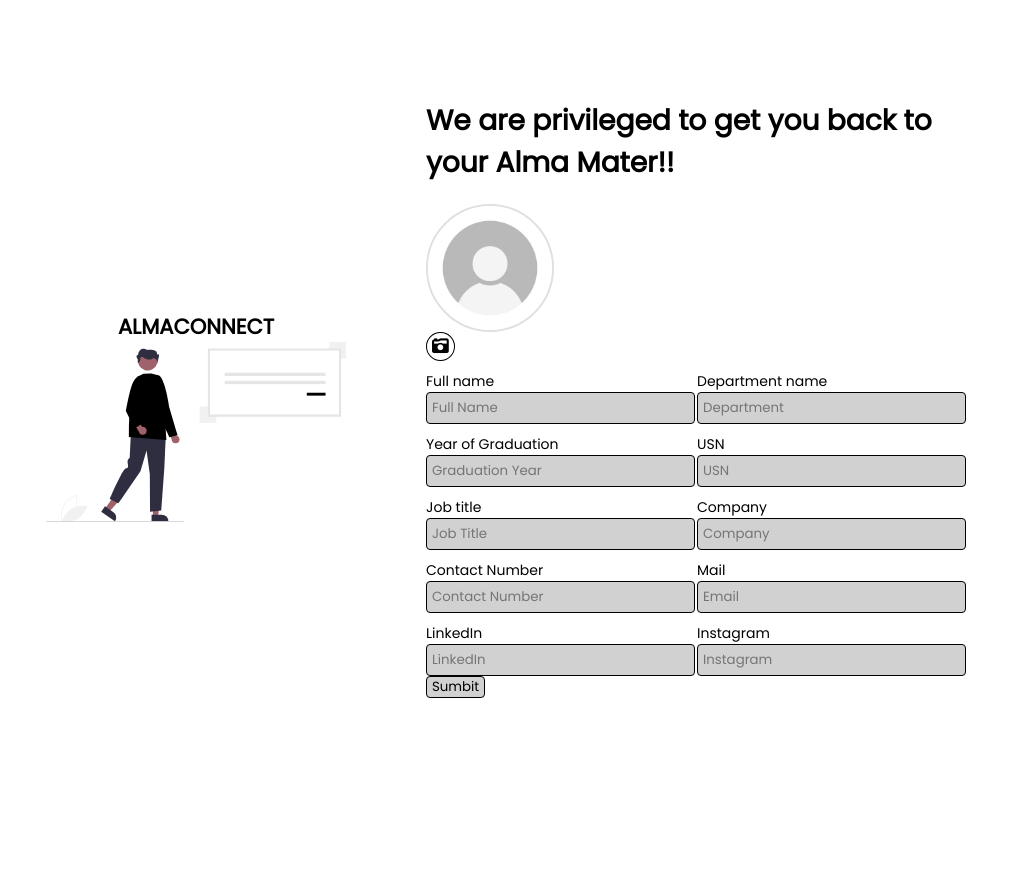
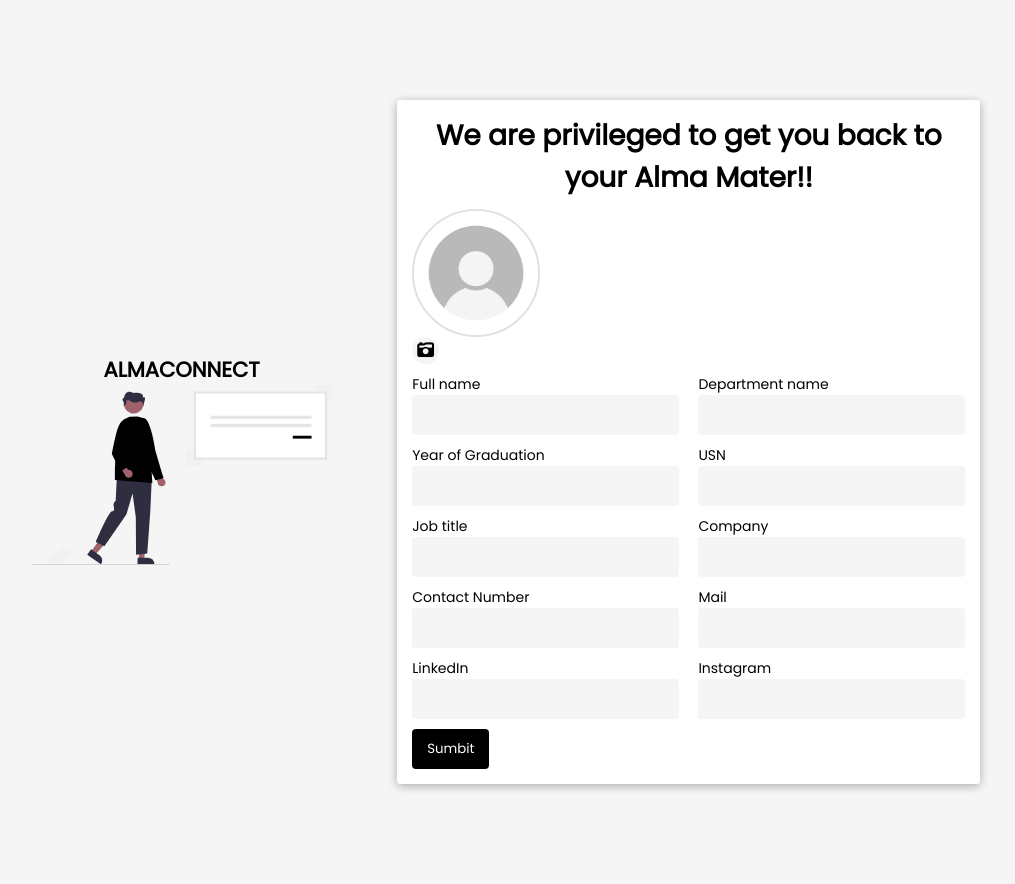
Before and after one commit to singharyan1007/campusconnect-final, a Django app: page /almuni/form/ in a window 1280 px wide. Shown: the part 79-963 px from the top of the page, without its empty margins (134-1149 px from the left). Before the commit the page ends 777 px from the top, so only its background shows below. Run offline with Django 3.2, Linux system fonts and the light colour scheme; some libraries are stand-ins or nearby versions.

Commit message:
Change in alumni form

```diff
--- a/CampusConnect/CampusConnect/Almuni/static/Alumni/alumniform.css
+++ b/CampusConnect/CampusConnect/Almuni/static/Alumni/alumniform.css
@@ -11,6 +11,7 @@ html {
 ::-webkit-scrollbar {
   width: 10px;
 }
+
 
 /* Track */
 ::-webkit-scrollbar-track {
@@ -76,32 +77,43 @@ section.heading header ul li a:hover {
   justify-content: space-evenly;
   width: 100%;
   padding: 100px;
+  background: #f5f5f5;
 }
 /* right container */
 
 .alumni_form .right_container{
   display: grid;
   max-width: 900px;
-  width: 50%;
+  width: 54%;
+  background: white;
+}
+.alumni_form .right_container form{
+  padding: 15px;
+  border-radius: 4px;
+  box-shadow:0px 2px 10px rgba(0,0,0,0.3);
+
 }
 .right_container form .row{
   display: flex;
   justify-content:space-between;
   align-items: center;
-  padding-top: 10px;
+  margin-bottom: 10px;
 }
 .right_container form h1:nth-of-type(1){
   font-size: 28px;
   font-weight: 600;
-  padding-bottom: 10px;
+  margin-bottom: 10px;
+  text-align: center;
+
 }
 form input {
-  border: 1px solid black;
+  border:none;
   outline: none;
   border-radius: 4px;
   line-height: 10px;
-  background: #d1d1d1;
-  padding:5px ;
+  background: #f5f5f5;
+  padding-left:10px ;
+  height: 40px;
 }
 .file-upload{
   display: none;
@@ -128,13 +140,16 @@ img {
   font-size: 1.2em;
   cursor: pointer;
   padding: 5px;
-  border: 1px solid black;
+  background: #f5f5f5;
   border-radius: 50%;
 }
-.upload-button:hover {
-  transition: all .3s cubic-bezier(.175, .885, .32, 1.275);
-  color: #999;
+form input.button{
+  color: white;
+  background:black;
+  padding: 15px;
+  cursor: pointer;
 }
+
 .alumni_form .left_container{
   overflow: hidden;
   padding: 40px 0 0 0;
--- a/CampusConnect/CampusConnect/Almuni/templates/alumni.html
+++ b/CampusConnect/CampusConnect/Almuni/templates/alumni.html
@@ -51,6 +51,10 @@
         section.events_page_section {
           padding: 20px;
         }
+        section {
+    overflow-x: hidden;
+    padding: 20px 20px 120px;
+  }
       }
     </style>
   </head>
--- a/CampusConnect/CampusConnect/Almuni/templates/alumniform.html
+++ b/CampusConnect/CampusConnect/Almuni/templates/alumniform.html
@@ -52,6 +52,10 @@
       section.events_page_section {
         padding: 20px;
       }
+      section {
+    overflow-x: hidden;
+    padding: 20px 20px 120px;
+  }
     }
   </style>
 </head>
@@ -86,7 +90,7 @@
             <img class="profile-pic" src="{%static 'account/profile-image.jpg'%}">
           </div>
             <i class="fa-solid fa-camera-retro upload-button"></i>
-            <input type="file" name="profilepic" id="profilepic" accept="image/*" placeholder="Profile image" class="file-upload">
+            <input type="file" name="profilepic" id="profilepic" accept="image/*" "Profile image" class="file-upload">
 
           </div>
         </div>
@@ -95,13 +99,13 @@
           <div class="column">
             <label>Full name</label>
             <div class="input_field">
-              <input type="text" name="full_name" placeholder="Full Name" required />
+              <input type="text" name="full_name" required />
             </div>
           </div>
           <div class="column">
             <label>Department name</label>
             <div class="input_field">
-              <input type="text" name="full_name" placeholder="Department" required />
+              <input type="text" name="full_name" required />
             </div>
           </div>
         </div>
@@ -110,13 +114,13 @@
           <div class="column">
             <label>Year of Graduation</label>
             <div class="input_field">
-              <input type="text" name="graduation_year" placeholder="Graduation Year" required />
+              <input type="text" name="graduation_year"  required />
             </div>
           </div>
           <div class="column">
             <label>USN</label>
             <div class="input_field">
-              <input type="text" name="seat_number" placeholder="USN" required />
+              <input type="text" name="seat_number"  required />
             </div>
           </div>
         </div>
@@ -125,13 +129,13 @@
           <div class="column">
             <label>Job title</label>
             <div class="input_field">
-              <input type="text" name="job_title" placeholder="Job Title" required />
+              <input type="text" name="job_title"  required />
             </div>
           </div>
           <div class="column">
             <label>Company</label>
             <div class="input_field">
-              <input type="text" name="company" placeholder="Company" required>
+              <input type="text" name="company" required>
             </div>
           </div>
         </div>
@@ -140,13 +144,13 @@
           <div class="column">
             <label>Contact Number</label>
             <div class="input_field">
-              <input type="tel" name="contact_number" placeholder="Contact Number" required />
+              <input type="tel" name="contact_number"  required />
             </div>
           </div>
           <div class="column">
             <label>Mail</label>
             <div class="input_field">
-              <input type="email" name="email" placeholder="Email" required>
+              <input type="email" name="email"  required>
             </div>
           </div>
         </div>
@@ -156,13 +160,13 @@
           <div class="column">
             <label>LinkedIn</label>
             <div class="input_field">
-              <input type="url" name="linkedin" id="linkedin" placeholder="LinkedIn" required>
+              <input type="url" name="linkedin" id="linkedin"  required>
             </div>
           </div>
           <div class="column">
             <label>Instagram</label>
             <div class="input_field">
-              <input type="url" name="instagram" id="instagram" placeholder="Instagram" required>
+              <input type="url" name="instagram" id="instagram"  required>
             </div>
           </div>
         </div>
```
